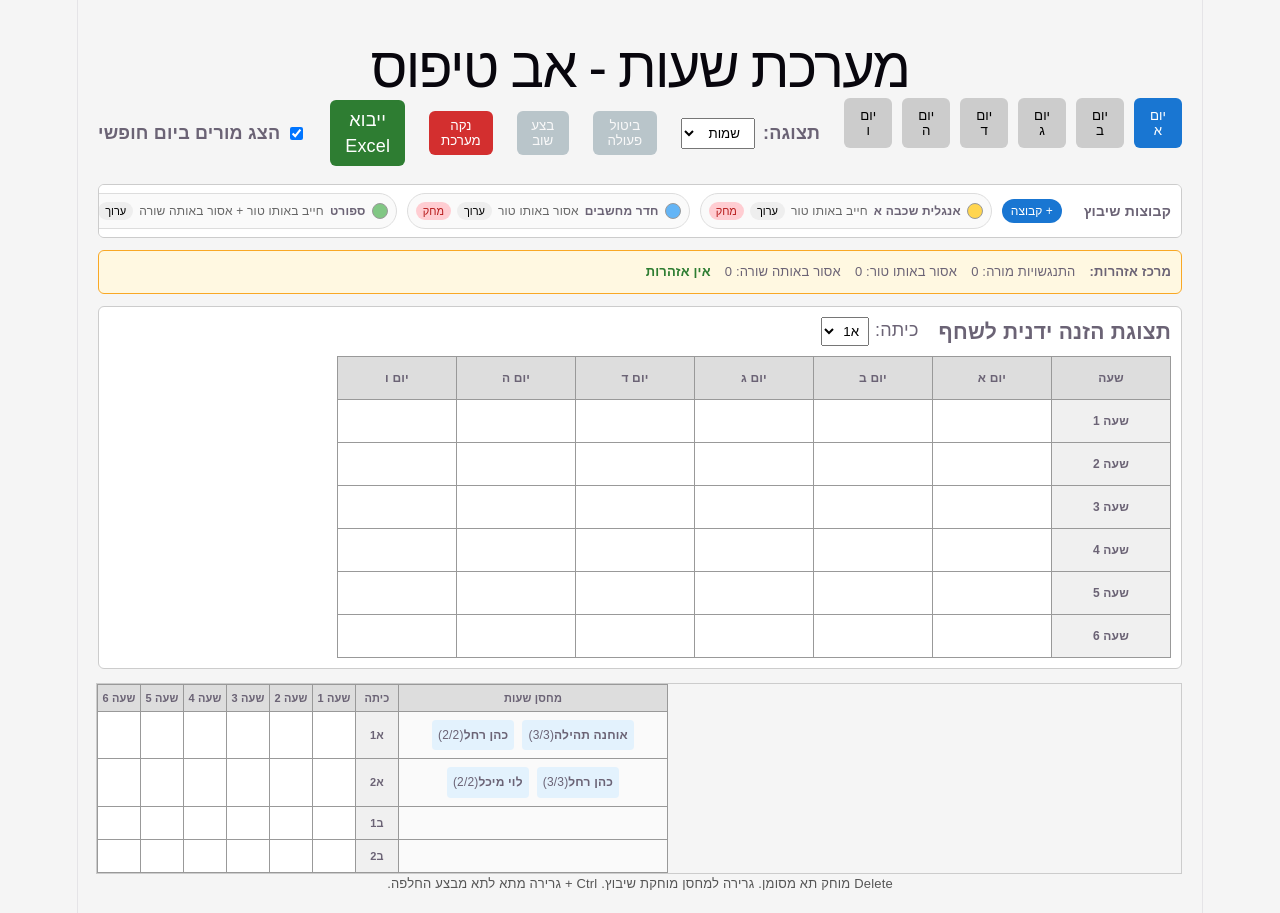
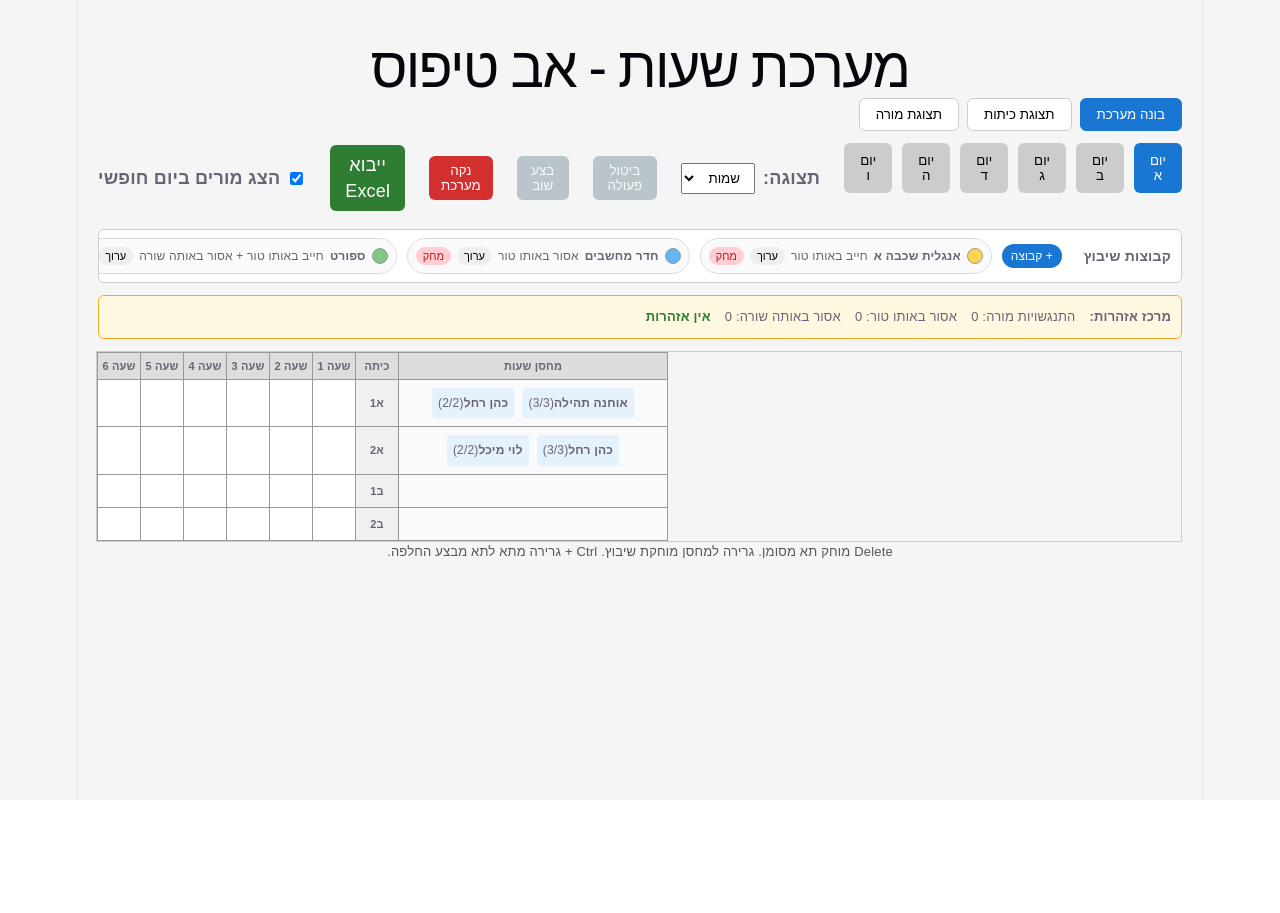
Before and after one commit to tiktik1717/timetable-app, a React (Vite) app: page / in a window 1280 px wide. After the commit the page ends 800 px from the top, so only its background shows below. Built offline with nearby package versions, Linux system fonts and the light colour scheme.

Commit message:
add teacher schedule view

```diff
--- a/src/App.css
+++ b/src/App.css
@@ -580,3 +580,72 @@ th {
 .shahaf-cell div {
   line-height: 1.3;
 }
+
+.view-tabs {
+  display: flex;
+  gap: 8px;
+  margin-bottom: 12px;
+}
+
+.view-tabs button {
+  border: 1px solid #ccc;
+  background: white;
+  padding: 8px 16px;
+  cursor: pointer;
+  border-radius: 6px;
+}
+
+.active-tab {
+  background: #1976d2 !important;
+  color: white;
+  border-color: #1976d2 !important;
+}
+
+.teacher-view {
+  background: white;
+  border: 1px solid #ccc;
+  border-radius: 6px;
+  padding: 10px;
+  margin-bottom: 14px;
+}
+
+.teacher-view-header {
+  display: flex;
+  align-items: center;
+  gap: 20px;
+  margin-bottom: 10px;
+}
+
+.teacher-view-header h3 {
+  margin: 0;
+}
+
+.teacher-view-header select {
+  margin-right: 6px;
+  padding: 5px;
+}
+
+.teacher-view-table {
+  border-collapse: collapse;
+  width: max-content;
+  background: white;
+}
+
+.teacher-view-table th,
+.teacher-view-table td {
+  border: 1px solid #999;
+  min-width: 110px;
+  height: 34px;
+  padding: 4px;
+  font-size: 12px;
+  text-align: center;
+}
+
+.teacher-view-hour {
+  font-weight: bold;
+  background: #f0f0f0;
+}
+
+.teacher-view-cell div {
+  line-height: 1.3;
+}
--- a/src/App.jsx
+++ b/src/App.jsx
@@ -24,6 +24,7 @@ import {
 import WarningsPanel from "./components/WarningsPanel";
 import ConstraintGroupDialog from "./components/ConstraintGroupDialog";
 import ShahafView from "./components/ShahafView";
+import TeacherView from "./components/TeacherView";
 
 export default function App() {
   const [selectedDay, setSelectedDay] = useState("א");
@@ -62,6 +63,7 @@ export default function App() {
   const [highlightedGroupId, setHighlightedGroupId] = useState(null);
   const [showConstraintGroupDialog, setShowConstraintGroupDialog] = useState(false);
   const [editingConstraintGroup, setEditingConstraintGroup] = useState(null);
+  const [activeView, setActiveView] = useState("scheduler");
 
   const [schoolData, setSchoolData] = useState(() => {
     const defaultData = {
@@ -100,7 +102,9 @@ export default function App() {
   const [selectedClassForShahaf, setSelectedClassForShahaf] = useState(
     classes[0] || ""
   );
-
+  const [selectedTeacherForView, setSelectedTeacherForView] = useState(
+    teachers[0]?.id || ""
+  );
 
   const scheduleRef = useRef(schedule);
   const historyRef = useRef(history);
@@ -1187,6 +1191,7 @@ export default function App() {
 
 
   return (
+
     <DndContext
       onDragStart={(event) => {
         const draggedUnit =
@@ -1237,9 +1242,35 @@ export default function App() {
         setHighlightedGroupId(null);
       }}
     >
+
+
       <div className="container">
         <h1>מערכת שעות - אב טיפוס</h1>
 
+        <div className="view-tabs">
+          <button
+            className={activeView === "scheduler" ? "active-tab" : ""}
+            onClick={() => setActiveView("scheduler")}
+          >
+            בונה מערכת
+          </button>
+
+          <button
+            className={activeView === "shahaf" ? "active-tab" : ""}
+            onClick={() => setActiveView("shahaf")}
+          >
+            תצוגת כיתות
+          </button>
+          <button
+            className={activeView === "teacher" ? "active-tab" : ""}
+            onClick={() => setActiveView("teacher")}
+          >
+            תצוגת מורה
+          </button>
+        </div>
+
+        {activeView === "scheduler" && (
+          <>
             <div className="top-bar">
               <div className="days-bar">
                 {days.map((day) => (
@@ -1352,16 +1383,7 @@ export default function App() {
               onHighlightGroup={setHighlightedGroupId}
             />
             <WarningsPanel warnings={warnings} />
-        <ShahafView
-          classes={classes}
-          days={days}
-          hours={hours}
-          selectedClassForShahaf={selectedClassForShahaf}
-          setSelectedClassForShahaf={setSelectedClassForShahaf}
-          getCellUnitIds={getCellUnitIds}
-          getUnitById={getUnitById}
-          getTeacherById={getTeacherById}
-        />
+
             <div
               className="table-scroll-wrapper"
               ref={tableScrollRef}
@@ -1502,6 +1524,42 @@ export default function App() {
                   ))}
                 </tbody>
               </table>
+            </div>
+            <p className="hint">
+              Delete מוחק תא מסומן. גרירה למחסן מוחקת שיבוץ. Ctrl + גרירה מתא לתא
+              מבצע החלפה.
+            </p>
+
+          </>
+        )}
+
+
+        {activeView === "shahaf" && (
+          <ShahafView
+            classes={classes}
+            days={days}
+            hours={hours}
+            selectedClassForShahaf={selectedClassForShahaf}
+            setSelectedClassForShahaf={setSelectedClassForShahaf}
+            getCellUnitIds={getCellUnitIds}
+            getUnitById={getUnitById}
+            getTeacherById={getTeacherById}
+          />
+        )}
+
+        {activeView === "teacher" && (
+          <TeacherView
+            teachers={teachers}
+            classes={classes}
+            days={days}
+            hours={hours}
+            selectedTeacherForView={selectedTeacherForView}
+            setSelectedTeacherForView={setSelectedTeacherForView}
+            getCellUnitIds={getCellUnitIds}
+            getUnitById={getUnitById}
+          />
+        )}
+
         {groupDialogUnit && (
           <div className="modal-backdrop" onClick={() => setGroupDialogUnit(null)}>
             <div className="group-dialog" onClick={(e) => e.stopPropagation()}>
@@ -1604,11 +1662,7 @@ export default function App() {
         )}
       </div>
 
-        <p className="hint">
-          Delete מוחק תא מסומן. גרירה למחסן מוחקת שיבוץ. Ctrl + גרירה מתא לתא
-          מבצע החלפה.
-        </p>
-      </div>
-    </DndContext>
-  );
-}
+
+    </DndContext >
+  );
+}
--- /dev/null
+++ b/src/components/TeacherView.jsx
@@ -0,0 +1,85 @@
+export default function TeacherView({
+    teachers,
+    classes,
+    days,
+    hours,
+    selectedTeacherForView,
+    setSelectedTeacherForView,
+    getCellUnitIds,
+    getUnitById,
+}) {
+    function getTeacherLessons(day, hour) {
+        const lessons = [];
+
+        for (const className of classes) {
+            const unitIds = getCellUnitIds(day, className, hour);
+
+            for (const unitId of unitIds) {
+                const unit = getUnitById(unitId);
+
+                if (unit?.teacherId === selectedTeacherForView) {
+                    lessons.push(
+                        unit.subject && unit.subject !== "רגיל"
+                            ? `${className} / ${unit.subject}`
+                            : className
+                    );
+                }
+            }
+        }
+
+        return lessons;
+    }
+
+    return (
+        <div className="teacher-view">
+            <div className="teacher-view-header">
+                <h3>תצוגת מורה</h3>
+
+                <label>
+                    מורה:
+                    <select
+                        value={selectedTeacherForView}
+                        onChange={(e) => setSelectedTeacherForView(e.target.value)}
+                    >
+                        {teachers.map((teacher) => (
+                            <option key={teacher.id} value={teacher.id}>
+                                {teacher.name}
+                            </option>
+                        ))}
+                    </select>
+                </label>
+            </div>
+
+            <table className="teacher-view-table">
+                <thead>
+                    <tr>
+                        <th>שעה</th>
+                        {days.map((day) => (
+                            <th key={day}>יום {day}</th>
+                        ))}
+                    </tr>
+                </thead>
+
+                <tbody>
+                    {hours.map((hour) => (
+                        <tr key={hour}>
+                            <td className="teacher-view-hour">שעה {hour}</td>
+
+                            {days.map((day) => {
+                                const lessons = getTeacherLessons(day, hour);
+
+                                return (
+                                    <td key={day} className="teacher-view-cell">
+                                        {lessons.map((lesson, index) => (
+                                            <div key={index}>{lesson}</div>
+                                        ))}
+                                    </td>
+                                );
+                            })}
+                        </tr>
+                    ))}
+                </tbody>
+            </table>
+        </div>
+    );
+}
```
Lines whose indentation alone changed are shown as unchanged.
